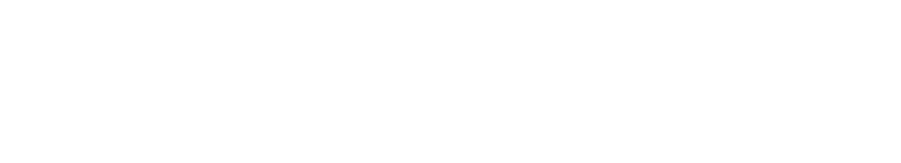
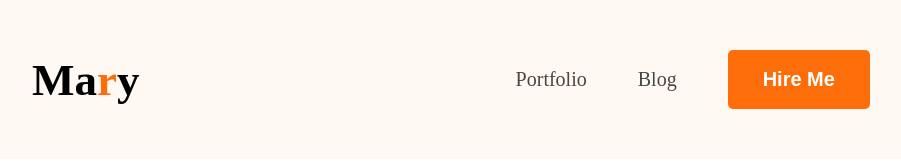
Before and after one commit to meheroon/hero-dev-code, a plain HTML site: page index.html in a window 1280 px wide. Shown: the whole page, without its empty margins (189-1090 px from the left). Drawn offline with Linux system fonts and the light colour scheme.

Commit message:
header and nav changes

```diff
--- a/index.html
+++ b/index.html
@@ -4,8 +4,24 @@
     <meta charset="UTF-8">
     <meta name="viewport" content="width=device-width, initial-scale=1.0">
     <title>Meherun Portfolio</title>
+    <link rel="preconnect" href="https://fonts.googleapis.com">
+    <link rel="preconnect" href="https://fonts.gstatic.com" crossorigin>
+    <link href="https://fonts.googleapis.com/css2?family=Open+Sans:ital,wght@0,300..800;1,300..800&display=swap" rel="stylesheet">
+    <link rel="stylesheet" href="styles/portfolio.css">
 </head>
-<body>
+<body class=".font-open-sans">
+    <header>
+        <nav>
+            <div class="logo">
+            <h2>Ma<span class="color-orange">r</span>y</h2>
+        </div>
+        <ul class="menu">
+            <li><a href="Portfolio">Portfolio</a></li>
+            <li><a href="Blog">Blog</a></li>
+            <li><button class="btn">Hire Me</button></li>
+        </ul>
+        </nav>
+    </header>
 
 </body>
 </html>
--- /dev/null
+++ b/styles/portfolio.css
@@ -0,0 +1,52 @@
+*{
+    margin: 0;
+    padding: 0;
+    box-sizing: border-box;
+}
+/* shared style */
+.font.open-sans.open-sans {
+  font-family: "Open Sans", sans-serif;
+  font-optical-sizing: auto;
+
+}
+.logo h2{
+    font-size: 45px;
+    font-weight: 900;
+}
+.color-orange{
+    color: #FD6E0A;
+}
+.btn{
+    background-color: #FD6E0A;
+    border: none;
+    padding: 18px 35px ;
+    border-radius: 5px;
+    font-size: 20px;
+    font-weight: bold;
+    color: white;
+}
+/* main style */
+header{
+    background-color: #FFF8F3 ;
+    padding: 50px;
+}
+nav{
+    width: 71%;
+    max-width: 1150px;
+    /* border: 1px solid red; */
+    margin: 0 auto;
+    display: flex;
+    justify-content: space-between;
+    align-items: center;
+}
+nav .menu{
+    display: flex;
+    list-style-type: none;
+    gap: 51px;
+    align-items: center;
+}
+nav .menu a{
+    font-size: 20px;
+    color: #474747;
+    text-decoration: none;
+}
```
